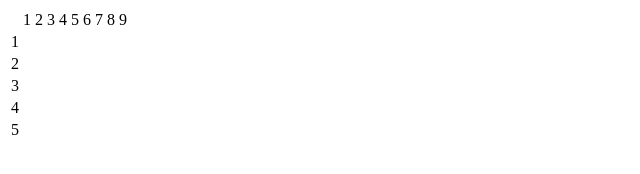
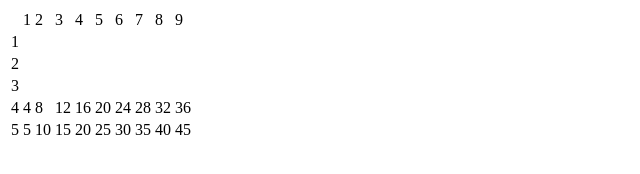
Before and after one commit to udonka/kuku, a plain HTML site: page index.html in a window 1280 px wide. Shown: the whole page, without its empty margins (0-640 px from the left). Drawn offline with Linux system fonts and the light colour scheme.

Commit message:
4と5の段中身追加

```diff
--- a/index.html
+++ b/index.html
@@ -50,27 +50,27 @@
     </tr>
     <tr>
         <td>4</td>
-        <td></td>
-        <td></td>
-        <td></td>
-        <td></td>
-        <td></td>
-        <td></td>
-        <td></td>
-        <td></td>
-        <td></td>
+        <td>4</td>
+        <td>8</td>
+        <td>12</td>
+        <td>16</td>
+        <td>20</td>
+        <td>24</td>
+        <td>28</td>
+        <td>32</td>
+        <td>36</td>
     </tr>
     <tr>
         <td>5</td>
-        <td></td>
-        <td></td>
-        <td></td>
-        <td></td>
-        <td></td>
-        <td></td>
-        <td></td>
-        <td></td>
-        <td></td>
+        <td>5</td>
+        <td>10</td>
+        <td>15</td>
+        <td>20</td>
+        <td>25</td>
+        <td>30</td>
+        <td>35</td>
+        <td>40</td>
+        <td>45</td>
     </tr>
 
 </table>
```
